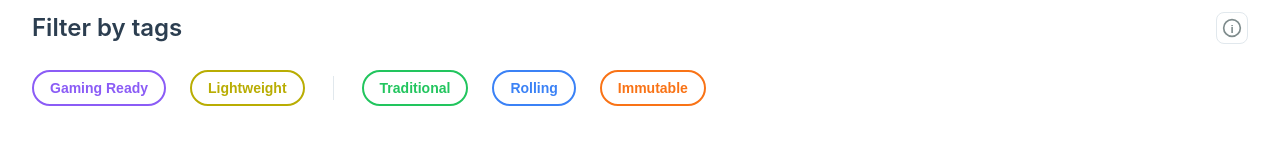
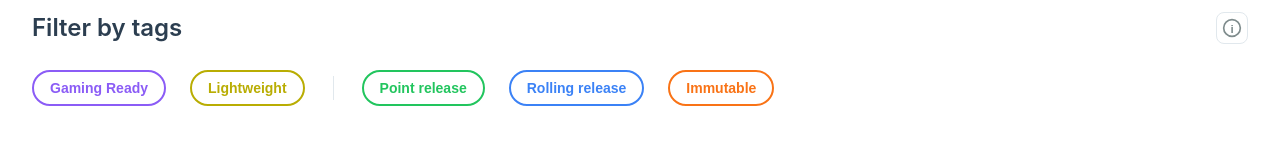
Before and after one commit to greg-harodnia/distro-picker, a SvelteKit app: page / in a window 1280 px wide. Shown: the part 186-344 px from the top of the page. Built offline with nearby package versions, Linux system fonts and the light colour scheme; no server answers; the database is empty.

Commit message:
corrected claims based on facts

```diff
--- a/src/app.css
+++ b/src/app.css
@@ -34,7 +34,7 @@
   /* Tag colors (4:1 contrast on white) */
   --tag-gaming-ready: #8b5cf6;
   --tag-lightweight: #b9ad03;
-  --tag-traditional: #22c55e;
+  --tag-point-release: #22c55e;
   --tag-rolling: #3b82f6;
   --tag-immutable: #f97316;
 
@@ -152,7 +152,7 @@
   /* Tag colors (5:1 contrast on #1a1a1a) */
   --tag-gaming-ready: #8b5cf6;
   --tag-lightweight: #dbc117;
-  --tag-traditional: rgb(22, 200, 84);
+  --tag-point-release: rgb(22, 200, 84);
   --tag-rolling: #2478ff;
   --tag-immutable: #f98416;
 
--- a/src/lib/distros.json
+++ b/src/lib/distros.json
@@ -4,7 +4,7 @@
       "id": "mint",
       "name": "Linux Mint",
       "website": "https://linuxmint.com/",
-      "tag_ids": ["traditional"],
+      "tag_ids": ["point-release"],
       "logo": "/mint.webp",
       "best": true,
       "desktops": ["Cinnamon", "MATE", "Xfce"],
@@ -18,7 +18,7 @@
       "id": "zorin",
       "name": "Zorin OS",
       "website": "https://zorinos.com/",
-      "tag_ids": ["traditional"],
+      "tag_ids": ["point-release"],
       "logo": "/zorin.webp",
       "best": true,
       "popular": true,
@@ -33,7 +33,7 @@
       "id": "popos",
       "name": "Pop!_OS",
       "website": "https://pop.system76.com/",
-      "tag_ids": ["traditional"],
+      "tag_ids": ["point-release"],
       "logo": "/popos.webp",
       "desktops": ["COSMIC"],
       "beginner_friendly": 5.0,
@@ -46,7 +46,7 @@
       "id": "kubuntu",
       "name": "Kubuntu",
       "website": "https://kubuntu.org/",
-      "tag_ids": ["traditional"],
+      "tag_ids": ["point-release"],
       "logo": "/kubuntu.webp",
       "desktops": ["KDE Plasma"],
       "beginner_friendly": 4.8,
@@ -85,7 +85,7 @@
       "id": "openSUSE",
       "name": "openSUSE",
       "website": "https://get.opensuse.org/desktop/",
-      "tag_ids": ["traditional", "rolling"],
+      "tag_ids": ["point-release", "rolling"],
       "logo": "/opensuse.svg",
       "desktops": ["KDE Plasma", "Gnome", "Xfce"],
       "hasMoreDesktops": true,
@@ -99,7 +99,7 @@
       "id": "fedora",
       "name": "Fedora",
       "website": "https://fedoraproject.org/kde/",
-      "tag_ids": ["rolling"],
+      "tag_ids": ["point-release"],
       "logo": "/fedora.webp",
       "best": true,
       "desktops": ["Gnome", "KDE Plasma", "Xfce", "Cinnamon", "COSMIC", "MATE", "LXQt", "LXDE", "Budgie"],
@@ -227,7 +227,7 @@
       "id": "lubuntu",
       "name": "Lubuntu",
       "website": "https://lubuntu.me/",
-      "tag_ids": ["lightweight", "traditional"],
+      "tag_ids": ["lightweight", "point-release"],
       "logo": "/lubuntu.webp",
       "desktops": ["LXQt"],
       "beginner_friendly": 4.8,
@@ -240,7 +240,7 @@
       "id": "antiX",
       "name": "antiX",
       "website": "https://antixlinux.com/",
-      "tag_ids": ["lightweight", "traditional"],
+      "tag_ids": ["lightweight", "point-release"],
       "logo": "/antiX.webp",
       "desktops": ["Fluxbox", "IceWM", "JWM"],
       "beginner_friendly": 3.8,
--- a/src/lib/locales/en.json
+++ b/src/lib/locales/en.json
@@ -27,12 +27,12 @@
             "name": "Lightweight",
             "description": "For older hardware"
         },
-        "traditional": {
-            "name": "Traditional",
+        "point-release": {
+            "name": "Point release",
             "description": "Point releases with freezed software versions"
         },
         "rolling": {
-            "name": "Rolling",
+            "name": "Rolling release",
             "description": "Continuously updated software"
         },
         "immutable": {
@@ -75,7 +75,7 @@
             "userbasePostfix": " million"
         },
         "fedora": {
-            "description": "Perfect for developers. Comes in many editions/spins, including one with the KDE Plasma desktop environment. Fedora is a semi-rolling distribution (meaning the apps get frequent updates, but the base system remains unchanged until the next big release), making it both stable and up-to-date. Fedora is a fully open-source project, so it doesn't come with Nvidia drivers or other proprietary software preinstalled.",
+            "description": "Perfect for developers. Comes in many editions/spins, including one with the KDE Plasma desktop environment. It frequently updates apps and system components during its release cycle, keeping the software up-to-date while still remaining a point-release distribution. Fedora is a fully open-source project, so it doesn't come with Nvidia drivers or other proprietary software preinstalled.",
             "userbasePostfix": " million",
             "highlights": ["Cutting-edge and reliable distribution"]
         },
--- a/src/lib/tags.json
+++ b/src/lib/tags.json
@@ -11,7 +11,7 @@
       "group": "purpose"
     },
     {
-      "id": "traditional",
+      "id": "point-release",
       "description": "Standard release model with periodic version updates",
       "group": "update-model"
     },
```
Also changed, not shown: static/locales/be.json (+4 -4 lines), static/llms.txt.
